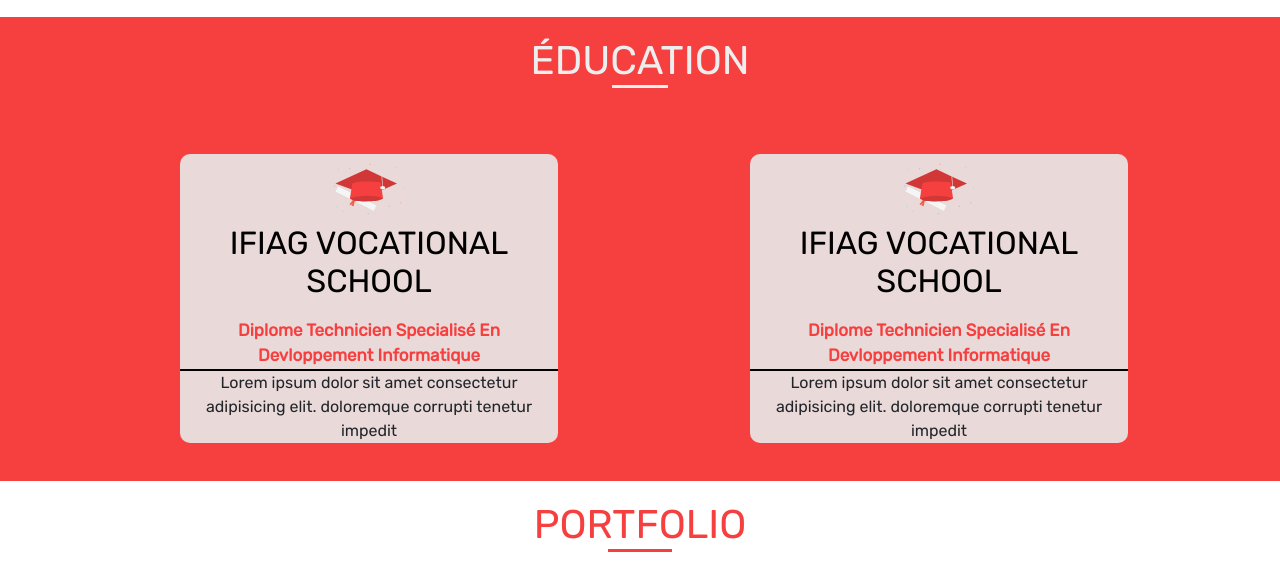
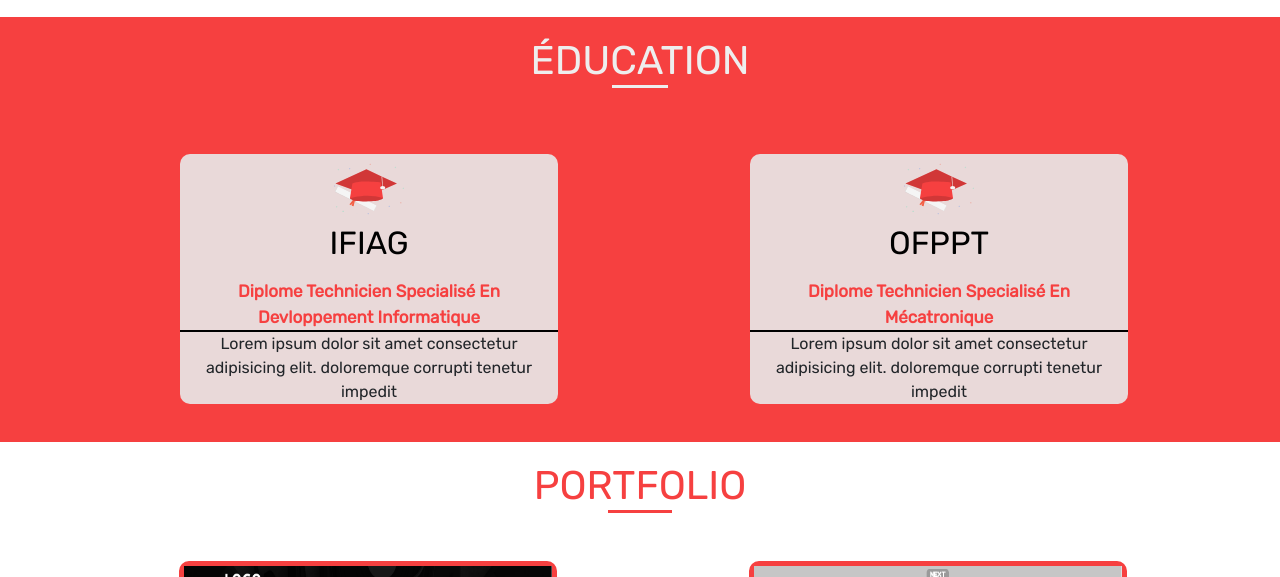
Before and after one commit to walidromeo/Portfolio_Walid_Bennani, a plain HTML site: page index.html in a window 1280 px wide. Shown: the part 813-1390 px from the top of the page. Drawn offline with nearby package versions, Linux system fonts and the light colour scheme.

Commit message:
Update index.html

```diff
--- a/index.html
+++ b/index.html
@@ -51,7 +51,9 @@
         <div class="row">
           <div class="col-xl-6 col-lg-6 col-md-6 col-sm-6" >
             <div class="card" style="width: 18rem;">
+              <div class="walid">
               <img class="card-img-top" src="images/walid.jpg" alt="Card image cap" draggable="false">
+              </div>
               <div class="card-body">
                 <h5 class="card-title">Hello c'est moi walid</h5>
                 <p class="card-text">web developer</p>
@@ -97,7 +99,7 @@
             <div class="educ">
                 <img src="images/graduite.svg" alt="" srcset="" width="70px" height="70px">
                 <div class="h2">
-                  ifiag vocational school
+                  ifiag
                 </div>
                 <div class="des">
                   diplome technicien specialisé en devloppement informatique
@@ -111,10 +113,10 @@
             <div class="educ">
                 <img src="images/graduite.svg" alt="" srcset="" width="70px" height="70px">
                 <div class="h2">
-                  ifiag vocational school
+                  OFPPT
                 </div>
                 <div class="des">
-                  diplome technicien specialisé en devloppement informatique
+                  diplome technicien specialisé en <br> Mécatronique
                 </div>
                 <div class="des-com">
                   Lorem ipsum dolor sit amet consectetur adipisicing elit.  doloremque corrupti tenetur impedit
```
